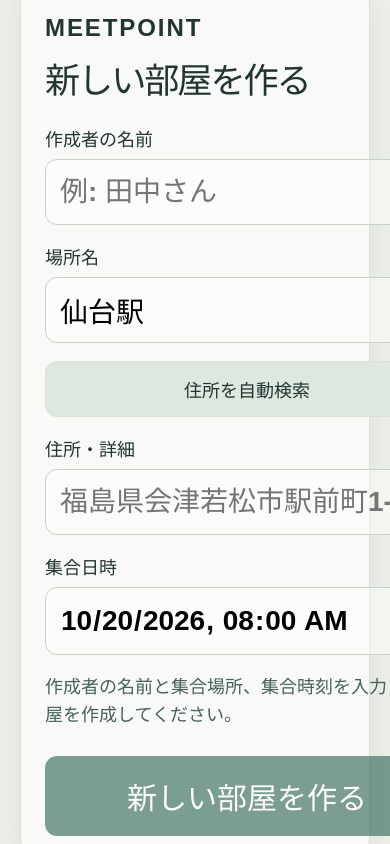
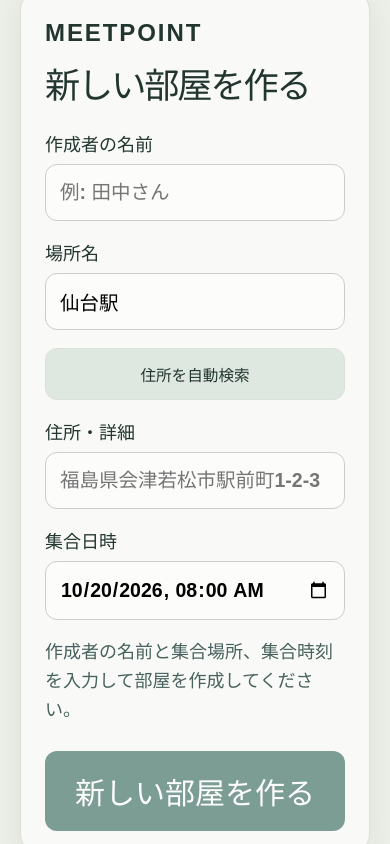
Before and after one commit to jphacks/sd_2604, a React (Vite) app in the folder frontend/: page / in a window 390 px wide. Built offline with nearby package versions, Linux system fonts and the light colour scheme; no server answers.

Commit message:
ルーム作成時のuiのはみ出し修正

```diff
--- a/frontend/src/App.css
+++ b/frontend/src/App.css
@@ -109,22 +109,25 @@ input {
 
 .entry-field__input {
   width: 100%;
+  min-width: 0;
   padding: 16px 14px;
   border-radius: 12px;
   border: 1px solid #c8cfc7;
   background: rgba(255, 255, 255, 0.5);
-  font-size: 28px;
+  font-size: clamp(16px, 5vw, 24px);
   font-weight: 700;
   outline: none;
 }
 
 .entry-search-btn {
+  width: 100%;
+  min-width: 0;
   padding: 14px 18px;
   border-radius: 12px;
   border: 1px solid #dbe1d7;
   background: #dfe7e1;
   color: #22352f;
-  font-size: 18px;
+  font-size: clamp(15px, 4vw, 18px);
   font-weight: 700;
   cursor: pointer;
 }
```
